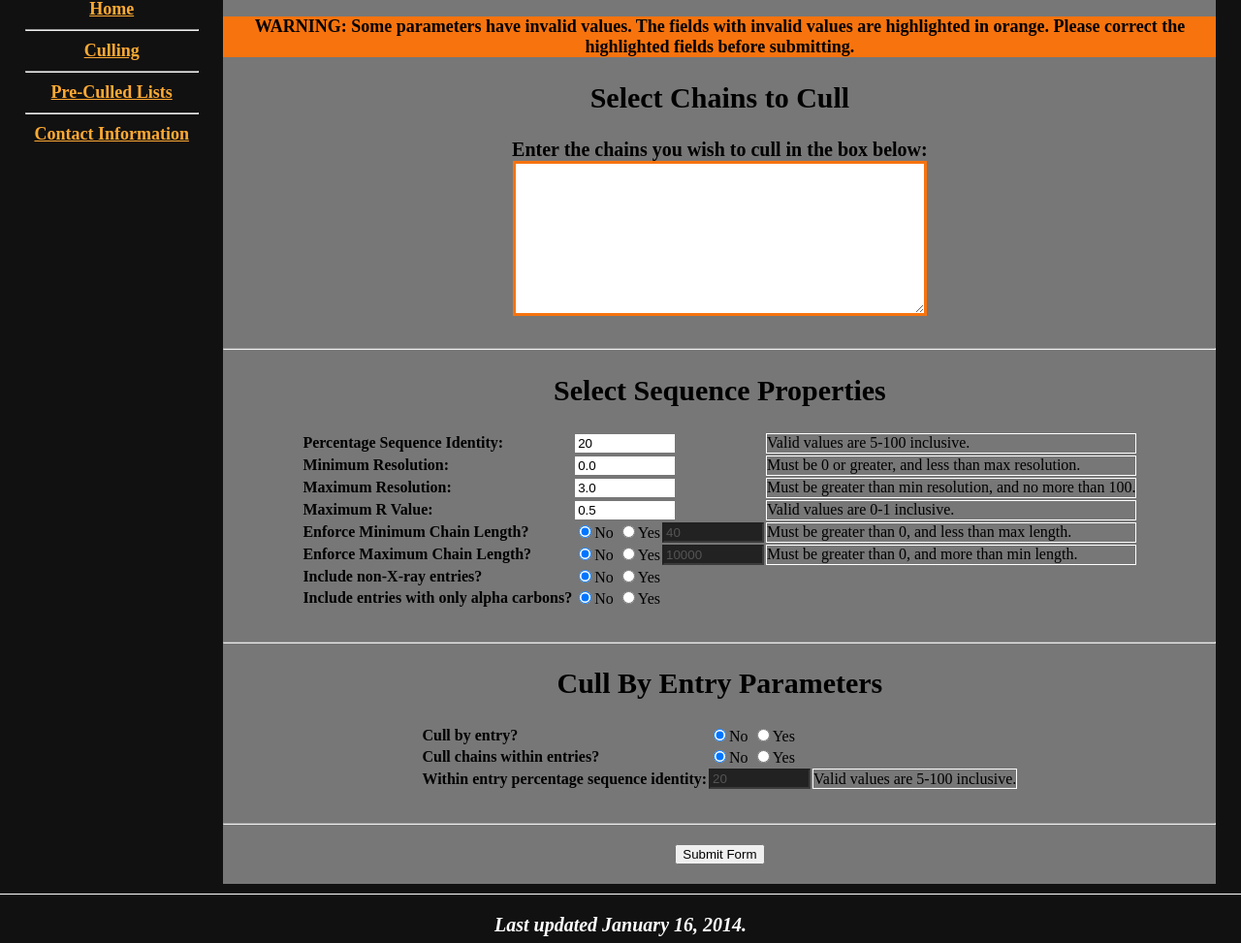
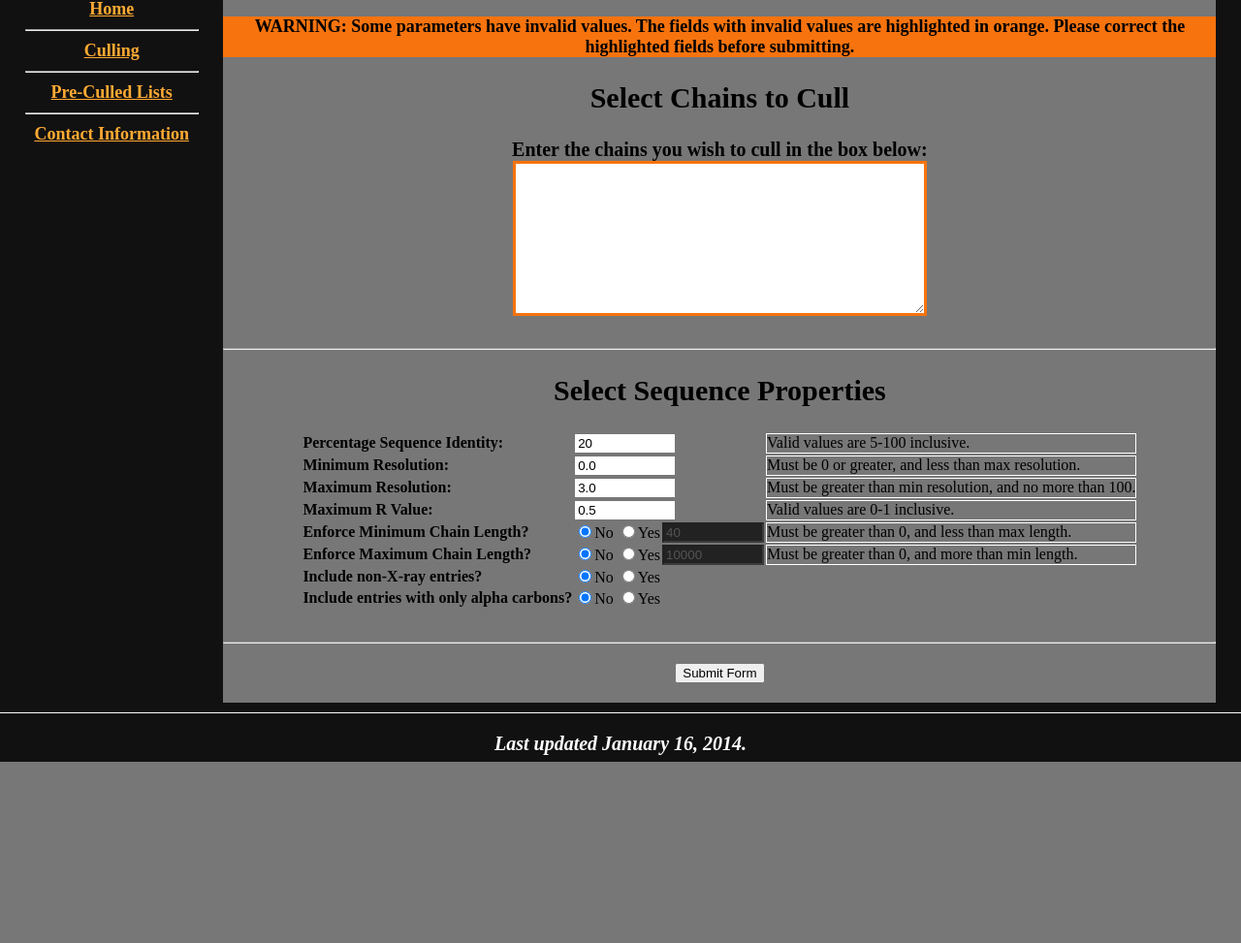
Before and after one commit to SimonCB765/LeafGAE, a Flask app: page /culling in a window 1280 px wide. Shown: the part 34-1007 px from the top of the page at 97% size. After the commit the page ends 820 px from the top, so only its background shows below. Run offline with Flask 2, Linux system fonts and the light colour scheme.

Commit message:
Removed culling by entry

```diff
--- a/static/scripts/culling.js
+++ b/static/scripts/culling.js
@@ -20,21 +20,12 @@ function validateForm(form)
     var invalidLength = invalidLengthCheck(form.minLen, form.enforceMinLengthYes.checked, document.getElementById('minLengthInfo'),
                                            form.maxLen, form.enforceMaxLengthYes.checked, document.getElementById('maxLengthInfo'),
                                            0);
-    var invalidIntraEntrySeqIden = false;
-    if (form.cullByEntryYes.checked && form.intraEntryCullYes.checked)
-    {
-        var invalidIntraEntrySeqIden = invalidNumber(form.intraEntryPC, document.getElementById('intraEntryInfo'), 5, 100);
-    }
-    else
-    {
-        document.getElementById('intraEntryInfo').style.background = 'inherit';
-    }
-    if (invalidChains || invalidSeqIden || invalidRes || invalidRVal || invalidLength || invalidIntraEntrySeqIden)
+    if (invalidChains || invalidSeqIden || invalidRes || invalidRVal || invalidLength)
     {
         alert("WARNING Some parameters have invalid values. The fields with invalid values are highlighted in orange. Please correct the highlighted fields before submitting.");
         if (invalidChains)
         {
-            // If the chains/organism input is invalid, then scroll to the top.
+            // If the chains input is invalid, then scroll to the top.
             window.scrollTo(0,0);
         }
         return false;
--- a/templates/culling.html
+++ b/templates/culling.html
@@ -131,55 +131,6 @@
 					</tr>
 				</table>
 				<br><hr>
-				<h2 align="center">Cull By Entry Parameters</h2>
-				<table align='center' border="0" cellpadding="0">
-					<tr>
-						<td><b>Cull by entry?</b></td>
-						<td colspan="2">
-							{% if cullByEntry %}
-								<input type="radio" id="cullByEntryNo" name="cullByEntry" value="chain"
-									   onclick="disableElement(document.getElementById('intraEntryPC'));"/>No
-								<input type="radio" id="cullByEntryYes" name="cullByEntry" value="entry"
-									   onclick="if (document.getElementById('intraEntryCullYes').checked) {enableElement(document.getElementById('intraEntryPC'));}"
-									   checked="checked"/>Yes
-							{% else %}
-								<input type="radio" id="cullByEntryNo" name="cullMethod" value="chain"
-									   onclick="disableElement(document.getElementById('intraEntryPC'));"
-									   checked="checked"/>No
-								<input type="radio" id="cullByEntryYes" name="cullMethod" value="entry"
-									   onclick="if (document.getElementById('intraEntryCullYes').checked) {enableElement(document.getElementById('intraEntryPC'));}"
-									   />Yes
-							{% endif %}
-						</td>
-					</tr>
-					<tr>
-						<td><b>Cull chains within entries?</b></td>
-						<td>
-							{% if intraEntryCull %}
-								<input type="radio" id="intraEntryCullNo" name="intraEntryCull" value="no"
-									   onclick="disableElement(document.getElementById('intraEntryPC'));"/>No
-								<input type="radio" id="intraEntryCullYes" name="intraEntryCull" value="yes"
-									   onclick="if (document.getElementById('cullByEntryYes').checked) {enableElement(document.getElementById('intraEntryPC'));}"
-									   checked="checked"/>Yes
-							{% else %}
-								<input type="radio" id="intraEntryCullNo" name="intraEntryCull" value="no"
-									   onclick="disableElement(document.getElementById('intraEntryPC'));"
-									   checked="checked"/>No
-								<input type="radio" id="intraEntryCullYes" name="intraEntryCull" value="yes"
-									   onclick="if (document.getElementById('cullByEntryYes').checked) {enableElement(document.getElementById('intraEntryPC'));}"
-									   />Yes
-							{% endif %}
-						</td>
-					</tr>
-					<tr>
-						<td><b>Within entry percentage sequence identity:</b></td>
-						<td>
-							<input type="text" id="intraEntryPC" name="intraEntryPC" value={{ intraEntryPC }} size="10" disabled style="background-color: #222222;"/>
-						</td>
-						<td id="intraEntryInfo" style="color:#000000; border: #FFFFFF 1px solid;">Valid values are 5-100 inclusive.</td>
-					</tr>
-				</table>
-				<br><hr>
 				<p align="center">
 					<input type="submit" value="Submit Form"/>
 				</p>
--- a/views.py
+++ b/views.py
@@ -26,4 +26,4 @@ def culling():
     """Render the culling entry page."""
     flash('WARNING: Some parameters have invalid values. The fields with invalid values are highlighted in orange. Please correct the highlighted fields before submitting.')
     return render_template('culling.html', pc=20, minRes=0.0, maxRes=3.0, maxRVal=0.5, minLen=40, maxLen=10000, enforceMinLength=False,
-		enforceMaxLength=False, includeNonXray=False, includeAlphaCarbon=False, cullByEntry=False, intraEntryCull=False, intraEntryPC=20)
+		enforceMaxLength=False, includeNonXray=False, includeAlphaCarbon=False)
```
